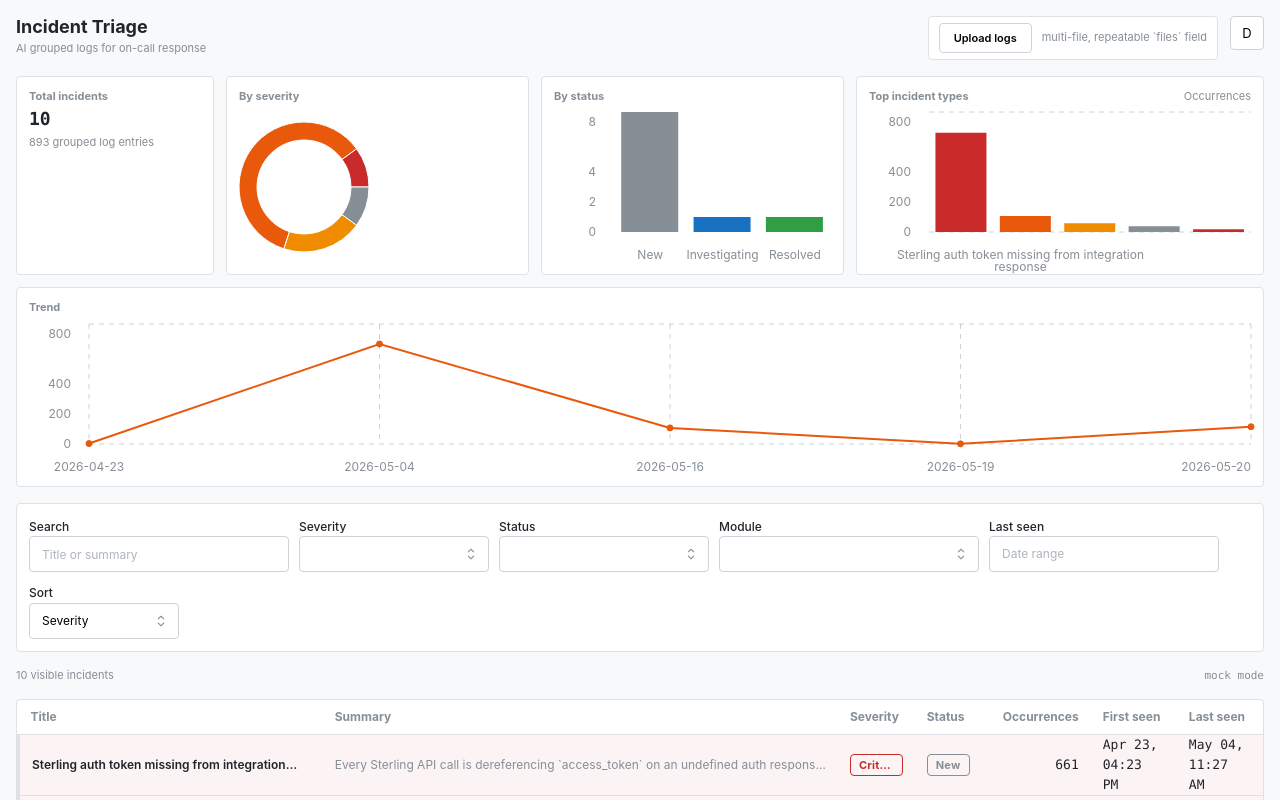
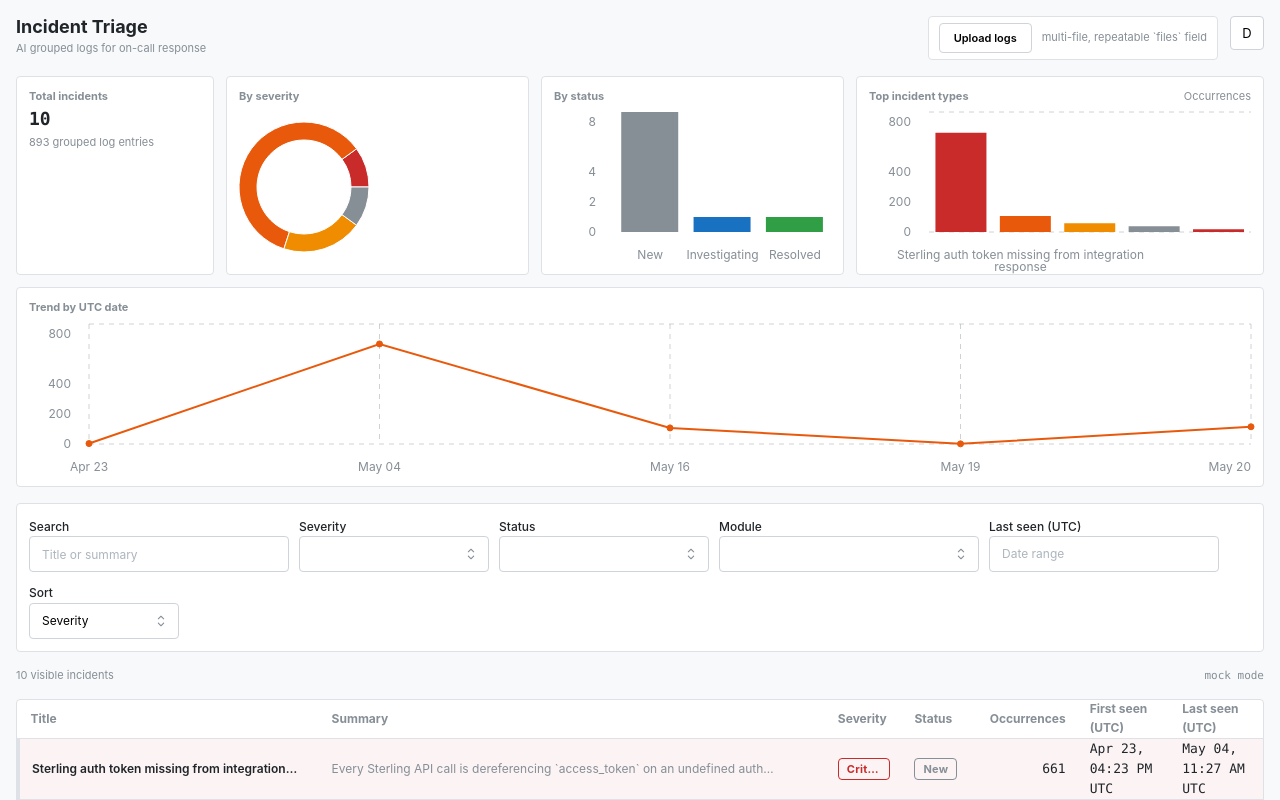
Before and after one commit to BedoEbied/team2-incident-triage, a React (Vite) app: page / in a window 1280 px wide. Shown: the top 800 px of the page. Built offline with nearby package versions, Linux system fonts and the light colour scheme.

Commit message:
fix: render incident dates in UTC

```diff
--- a/src/api/client.ts
+++ b/src/api/client.ts
@@ -12,6 +12,7 @@ import type {
   UploadJob,
 } from './types';
 import { SEVERITY_RANK } from './types';
+import { toUtcDateKey } from '../utils/date';
 
 export const API_BASE = 'http://localhost:4000/api';
 export const USE_MOCK = true;
@@ -69,10 +70,6 @@ function compareBy(sort: SortField, order: 'asc' | 'desc') {
   };
 }
 
-function dateOnly(value: string) {
-  return value.slice(0, 10);
-}
-
 function mockIncidents(query: IncidentQuery = {}): IncidentListResponse {
   const q = query.q?.trim().toLowerCase();
   const sort = query.sort ?? 'severity';
@@ -85,8 +82,8 @@ function mockIncidents(query: IncidentQuery = {}): IncidentListResponse {
       if (query.severity?.length && !query.severity.includes(incident.severity)) return false;
       if (query.status?.length && !query.status.includes(incident.status)) return false;
       if (query.module && incident.module !== query.module) return false;
-      if (query.from && dateOnly(incident.lastSeen) < query.from) return false;
-      if (query.to && dateOnly(incident.lastSeen) > query.to) return false;
+      if (query.from && toUtcDateKey(incident.lastSeen) < query.from) return false;
+      if (query.to && toUtcDateKey(incident.lastSeen) > query.to) return false;
       return true;
     })
     .sort(compareBy(sort, order));
--- a/src/components/AnalyticsRow.tsx
+++ b/src/components/AnalyticsRow.tsx
@@ -2,6 +2,7 @@ import { Grid, Group, Stack, Text, Title, useMantineColorScheme } from '@mantine
 import { BarChart, DonutChart, LineChart } from '@mantine/charts';
 import type { Stats } from '../api/types';
 import { CHART_SERIES, STATUS_COLORS } from '../theme/tokens';
+import { formatUtcDateLabel } from '../utils/date';
 
 export function AnalyticsRow({ stats }: { stats: Stats }) {
   const { colorScheme } = useMantineColorScheme();
@@ -22,6 +23,10 @@ export function AnalyticsRow({ stats }: { stats: Stats }) {
     title: incident.title.replace('Schema drift: ', ''),
     occurrences: incident.occurrences,
     color: series[index % series.length],
+  }));
+  const trendData = stats.trend.map((bucket) => ({
+    ...bucket,
+    date: formatUtcDateLabel(bucket.date),
   }));
 
   return (
@@ -72,10 +77,10 @@ export function AnalyticsRow({ stats }: { stats: Stats }) {
       </Grid.Col>
       <Grid.Col span={12}>
         <Stack className="surface compact-card" gap={8}>
-          <Text c="dimmed" size="xs" fw={650}>Trend</Text>
+          <Text c="dimmed" size="xs" fw={650}>Trend by UTC date</Text>
           <LineChart
             h={150}
-            data={stats.trend}
+            data={trendData}
             dataKey="date"
             series={[{ name: 'count', color: series[1] }]}
             curveType="linear"
--- a/src/components/DetailDrawer.tsx
+++ b/src/components/DetailDrawer.tsx
@@ -16,6 +16,7 @@ import { addNote, getIncident, patchIncident } from '../api/client';
 import type { Incident, Status } from '../api/types';
 import { STATUSES } from '../api/types';
 import { FONT_MONO } from '../theme/tokens';
+import { formatUtcTimestamp } from '../utils/date';
 import { SeverityBadge } from './SeverityBadge';
 import { StatusPill } from './StatusPill';
 
@@ -98,12 +99,12 @@ export function DetailDrawer({
 
           <Group grow>
             <Stack gap={2}>
-              <Text size="xs" c="dimmed">First seen</Text>
-              <Text className="mono" size="sm">{detail.firstSeen}</Text>
+              <Text size="xs" c="dimmed">First seen (UTC)</Text>
+              <Text className="mono" size="sm">{formatUtcTimestamp(detail.firstSeen)}</Text>
             </Stack>
             <Stack gap={2}>
-              <Text size="xs" c="dimmed">Last seen</Text>
-              <Text className="mono" size="sm">{detail.lastSeen}</Text>
+              <Text size="xs" c="dimmed">Last seen (UTC)</Text>
+              <Text className="mono" size="sm">{formatUtcTimestamp(detail.lastSeen)}</Text>
             </Stack>
           </Group>
 
@@ -142,7 +143,8 @@ export function DetailDrawer({
             </Button>
             {detail.history.map((activity) => (
               <Text key={activity.id} size="xs" c="dimmed">
-                <span className="mono">{activity.at}</span> {activity.actor}: {activity.body}
+                <span className="mono">{formatUtcTimestamp(activity.at)}</span>{' '}
+                {activity.actor}: {activity.body}
               </Text>
             ))}
           </Stack>
@@ -157,7 +159,7 @@ export function DetailDrawer({
                     size="xs"
                     style={{ fontFamily: FONT_MONO, whiteSpace: 'pre-wrap' }}
                   >
-                    [{entry.timestamp}] {entry.level.toUpperCase()} {entry.module}
+                    [{formatUtcTimestamp(entry.timestamp)}] {entry.level.toUpperCase()} {entry.module}
                     {'\n'}
                     {entry.message}
                     {entry.stack ? `\n${entry.stack}` : ''}
--- a/src/components/Filters.tsx
+++ b/src/components/Filters.tsx
@@ -2,6 +2,7 @@ import { Group, MultiSelect, Select, TextInput } from '@mantine/core';
 import { DatePickerInput } from '@mantine/dates';
 import type { Incident, IncidentQuery, SortField } from '../api/types';
 import { SEVERITIES, STATUSES } from '../api/types';
+import { toUtcDateKey } from '../utils/date';
 
 type Range = [string | null, string | null];
 
@@ -56,12 +57,15 @@ export function Filters({
       />
       <DatePickerInput
         type="range"
-        label="Last seen"
+        label="Last seen (UTC)"
         placeholder="Date range"
         value={range}
         onChange={(value) => {
           onRangeChange(value);
-          update({ from: value[0] ?? undefined, to: value[1] ?? undefined });
+          update({
+            from: value[0] ? toUtcDateKey(value[0]) : undefined,
+            to: value[1] ? toUtcDateKey(value[1]) : undefined,
+          });
         }}
         clearable
         w={230}
--- a/src/components/IncidentTable.tsx
+++ b/src/components/IncidentTable.tsx
@@ -2,17 +2,9 @@ import { Box, ScrollArea, Table, Text, useMantineColorScheme } from '@mantine/co
 import type { CSSProperties } from 'react';
 import type { Incident } from '../api/types';
 import { SEVERITY_COLORS } from '../theme/tokens';
+import { formatUtcTimestamp } from '../utils/date';
 import { SeverityBadge } from './SeverityBadge';
 import { StatusPill } from './StatusPill';
-
-function formatDate(value: string) {
-  return new Intl.DateTimeFormat('en', {
-    month: 'short',
-    day: '2-digit',
-    hour: '2-digit',
-    minute: '2-digit',
-  }).format(new Date(value));
-}
 
 export function IncidentTable({
   incidents,
@@ -43,8 +35,8 @@ export function IncidentTable({
               <Table.Th>Severity</Table.Th>
               <Table.Th>Status</Table.Th>
               <Table.Th ta="right">Occurrences</Table.Th>
-              <Table.Th>First seen</Table.Th>
-              <Table.Th>Last seen</Table.Th>
+              <Table.Th>First seen (UTC)</Table.Th>
+              <Table.Th>Last seen (UTC)</Table.Th>
             </Table.Tr>
           </Table.Thead>
           <Table.Tbody>
@@ -80,8 +72,8 @@ export function IncidentTable({
                   <Table.Td ta="right" className="mono">
                     {incident.occurrences.toLocaleString()}
                   </Table.Td>
-                  <Table.Td className="mono">{formatDate(incident.firstSeen)}</Table.Td>
-                  <Table.Td className="mono">{formatDate(incident.lastSeen)}</Table.Td>
+                  <Table.Td className="mono">{formatUtcTimestamp(incident.firstSeen)}</Table.Td>
+                  <Table.Td className="mono">{formatUtcTimestamp(incident.lastSeen)}</Table.Td>
                 </Table.Tr>
               );
             })}
--- /dev/null
+++ b/src/utils/date.ts
@@ -0,0 +1,32 @@
+const UTC = 'UTC';
+
+const timestampFormatter = new Intl.DateTimeFormat('en-US', {
+  month: 'short',
+  day: '2-digit',
+  hour: '2-digit',
+  minute: '2-digit',
+  hour12: true,
+  timeZone: UTC,
+});
+
+const dateLabelFormatter = new Intl.DateTimeFormat('en-US', {
+  month: 'short',
+  day: '2-digit',
+  timeZone: UTC,
+});
+
+function asUtcDate(value: string) {
+  return new Date(/^\d{4}-\d{2}-\d{2}$/.test(value) ? `${value}T00:00:00Z` : value);
+}
+
+export function formatUtcTimestamp(value: string) {
+  return `${timestampFormatter.format(asUtcDate(value))} UTC`;
+}
+
+export function formatUtcDateLabel(value: string) {
+  return dateLabelFormatter.format(asUtcDate(value));
+}
+
+export function toUtcDateKey(value: string) {
+  return asUtcDate(value).toISOString().slice(0, 10);
+}
```
Also changed, not shown: 1 other file (tests, documents, lock files or other folders).
